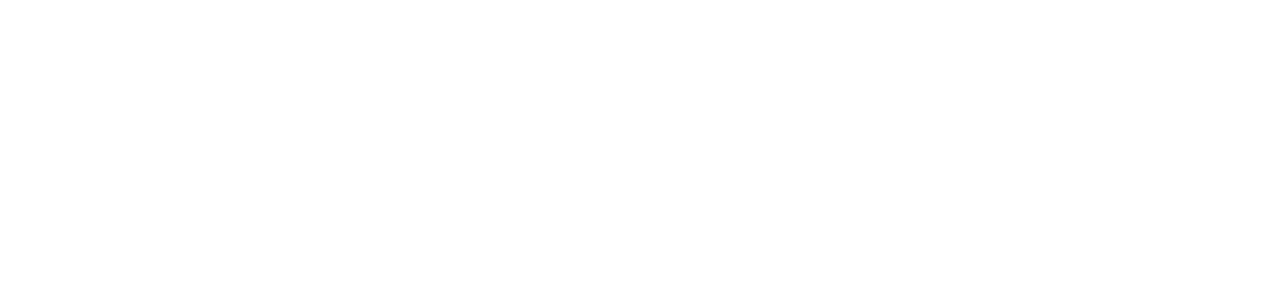
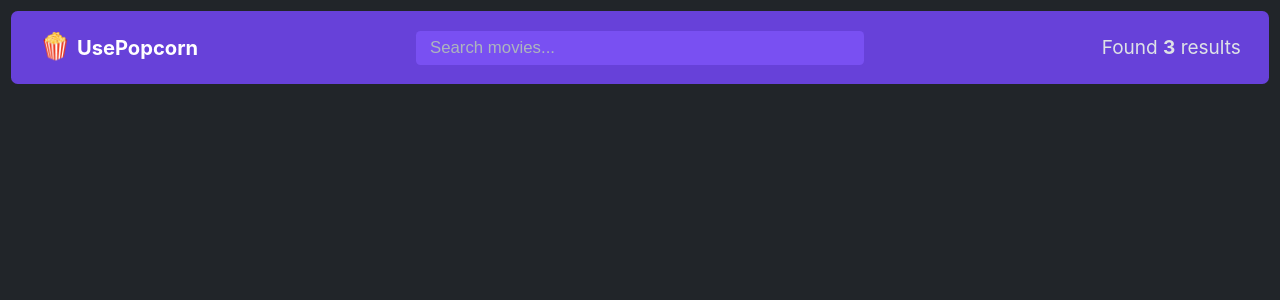
Before and after one commit to susovan777/React-Jets, a JavaScript app in the folder 05-usepopcorn/: page / in a window 1280 px wide. Shown: the top 300 px of the page. Built offline with nearby package versions, Linux system fonts and the light colour scheme; the HTML template or start-up script is replaced by a standard one.

Commit message:
Styled navbar

```diff
--- a/05-usepopcorn/src/App.js
+++ b/05-usepopcorn/src/App.js
@@ -3,7 +3,18 @@
 function App() {
   return (
     <div>
+      <nav className="nav-bar">
+        <div className="logo">
+          <span>🍿</span>
+          <h1>UsePopcorn</h1>
+        </div>
 
+        <input className="search" type="text" placeholder="Search movies..." />
+
+        <p className="num-result">
+          Found <strong>3</strong> results
+        </p>
+      </nav>
     </div>
   );
 }
--- a/05-usepopcorn/src/index.css
+++ b/05-usepopcorn/src/index.css
@@ -1,13 +1,86 @@
-body {
-  margin: 0;
-  font-family: -apple-system, BlinkMacSystemFont, 'Segoe UI', 'Roboto', 'Oxygen',
-    'Ubuntu', 'Cantarell', 'Fira Sans', 'Droid Sans', 'Helvetica Neue',
-    sans-serif;
-  -webkit-font-smoothing: antialiased;
-  -moz-osx-font-smoothing: grayscale;
+:root {
+  --color-primary: #6741d9;
+  --color-primary-light: #7950f2;
+  --color-text: #dee2e6;
+  --color-text-dark: #adb5bd;
+  --color-background-100: #343a40;
+  --color-background-500: #2b3035;
+  --color-background-900: #212529;
+  --color-red: #fa5252;
+  --color-red-dark: #e03131;
 }
 
-code {
-  font-family: source-code-pro, Menlo, Monaco, Consolas, 'Courier New',
-    monospace;
+* {
+  margin: 0;
+  padding: 0;
+  box-sizing: border-box;
 }
+
+body {
+  font-family: -apple-system, BlinkMacSystemFont, "Segoe UI", "Roboto", "Oxygen",
+    "Ubuntu", "Cantarell", "Fira Sans", "Droid Sans", "Helvetica Neue",
+    sans-serif;
+
+  color: var(--color-text);
+  background-color: var(--color-background-900);
+  padding: 1rem;
+}
+
+html {
+  font-size: 70%;
+}
+
+/* *************************** */
+
+.nav-bar {
+  background-color: var(--color-primary);
+  display: grid;
+  grid-template-columns: 1fr 1fr 1fr;
+  align-items: center;
+  padding: 0 2.5rem;
+  height: 6.5rem;
+  border-radius: 0.6rem;
+}
+
+.logo {
+  display: flex;
+  align-items: center;
+  gap: 0.5rem;
+}
+
+.logo h1 {
+  color: #fff;
+  font-size: 1.8rem;
+}
+
+.logo span {
+  padding-bottom: 4px;
+  font-size: 2.3rem;
+}
+
+.search {
+  width: 40rem;
+  padding: 7px 14px;
+  border-radius: 0.4rem;
+  border: none;
+  color: #fff;
+  font-size: 1.5rem;
+  background-color: var(--color-primary-light);
+  transition: all 0.3s;
+}
+
+input::placeholder {
+  color: var(--color-text-dark);
+}
+
+.search:focus {
+  outline: none;
+  box-shadow: 0 2.4rem 2.4rem rgba(0, 0, 0, 0.1);
+  /* transform: translateY(-2px); */
+}
+
+.num-result {
+  /* text-align: right; */
+  justify-self: end;
+  font-size: 1.7rem;
+}
```
